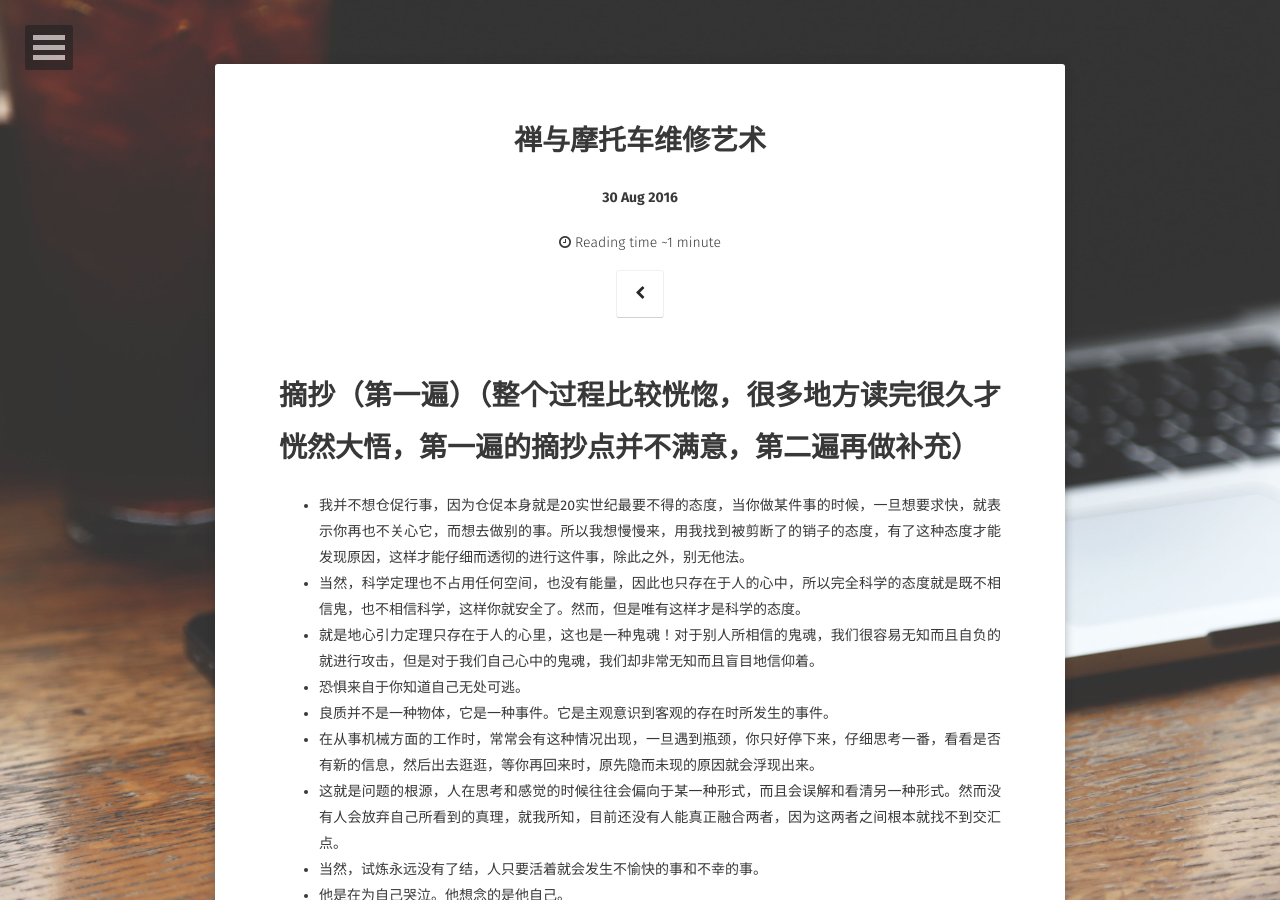
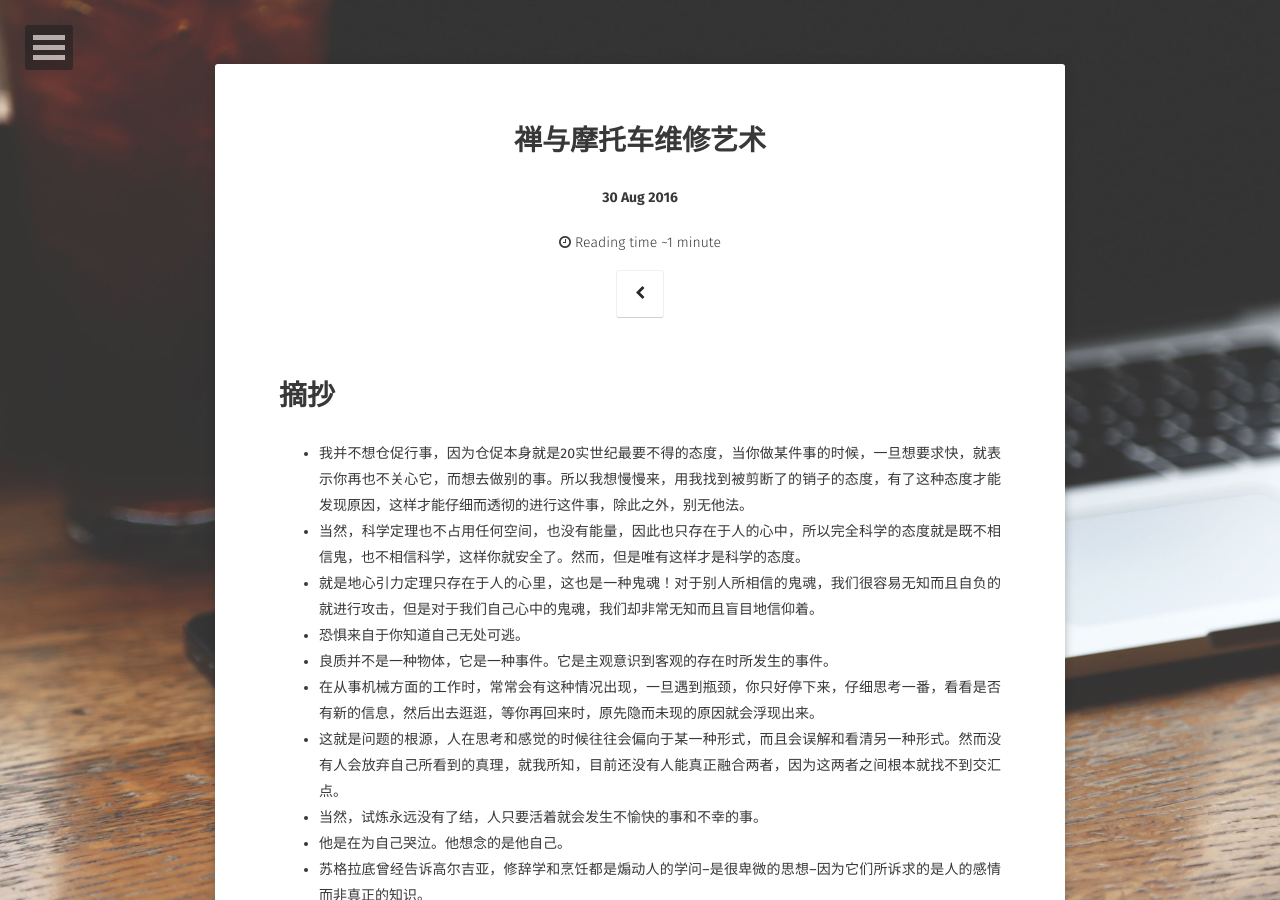
Before and after one commit to ridikuius/ridikuius.github.io, a Jekyll site: the page built from _posts/2016-09-12-《禅与摩托车维修艺术》.md, in a window 1280 px wide and 900 px high. Built offline with Jekyll 4.4.1, drawn with Linux system fonts in a browser that asks for light colours; some web fonts are replaced.

Commit message:
Update 2016-09-12-《禅与摩托车维修艺术》.md
修改

```diff
--- a/_posts/2016-09-12-《禅与摩托车维修艺术》.md
+++ b/_posts/2016-09-12-《禅与摩托车维修艺术》.md
@@ -7,7 +7,7 @@ project: true
 tag:
 - 阅心笔记
 ---
-# 摘抄（第一遍）（整个过程比较恍惚，很多地方读完很久才恍然大悟，第一遍的摘抄点并不满意，第二遍再做补充）
+# 摘抄
 
 * 我并不想仓促行事，因为仓促本身就是20实世纪最要不得的态度，当你做某件事的时候，一旦想要求快，就表示你再也不关心它，而想去做别的事。所以我想慢慢来，用我找到被剪断了的销子的态度，有了这种态度才能发现原因，这样才能仔细而透彻的进行这件事，除此之外，别无他法。
 * 当然，科学定理也不占用任何空间，也没有能量，因此也只存在于人的心中，所以完全科学的态度就是既不相信鬼，也不相信科学，这样你就安全了。然而，但是唯有这样才是科学的态度。
```
